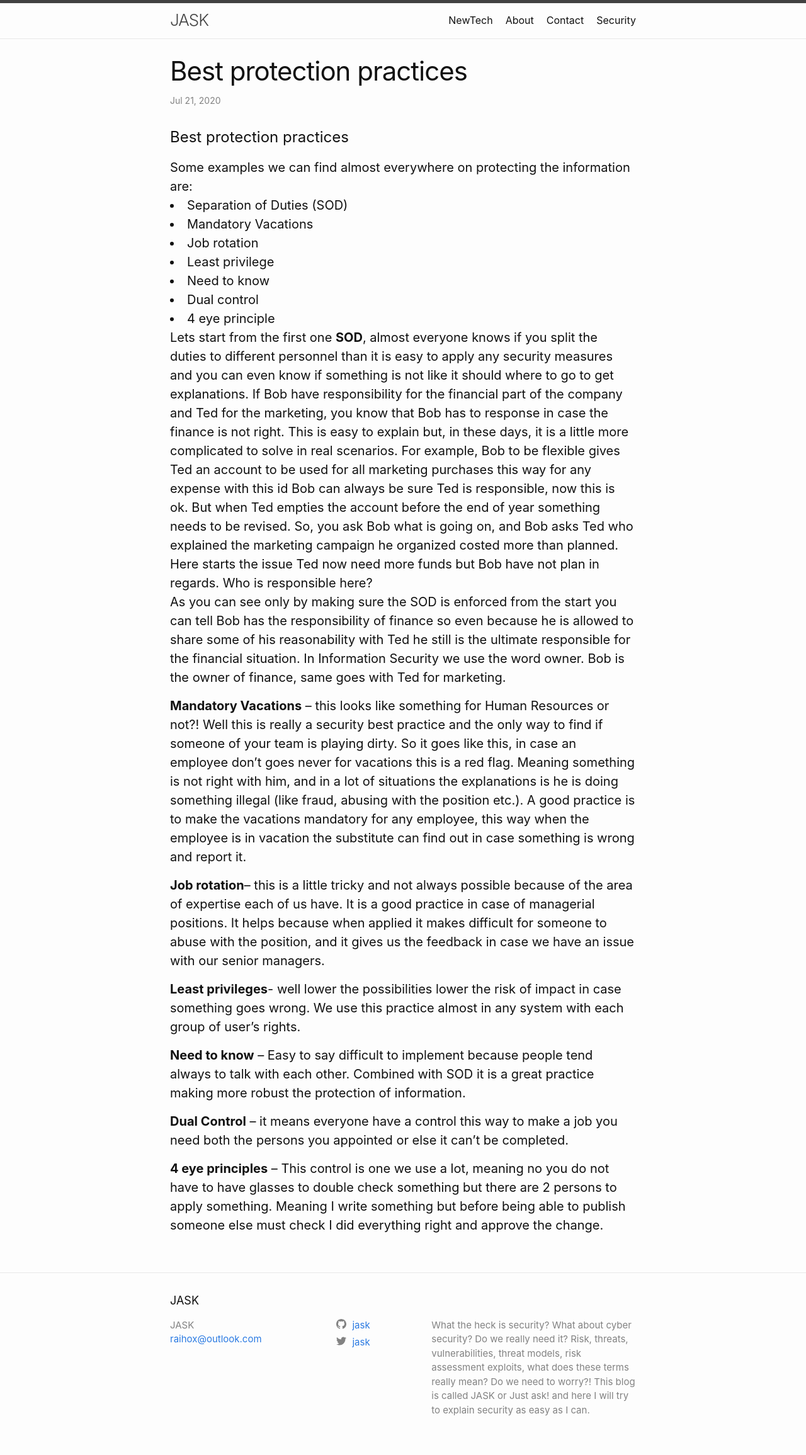
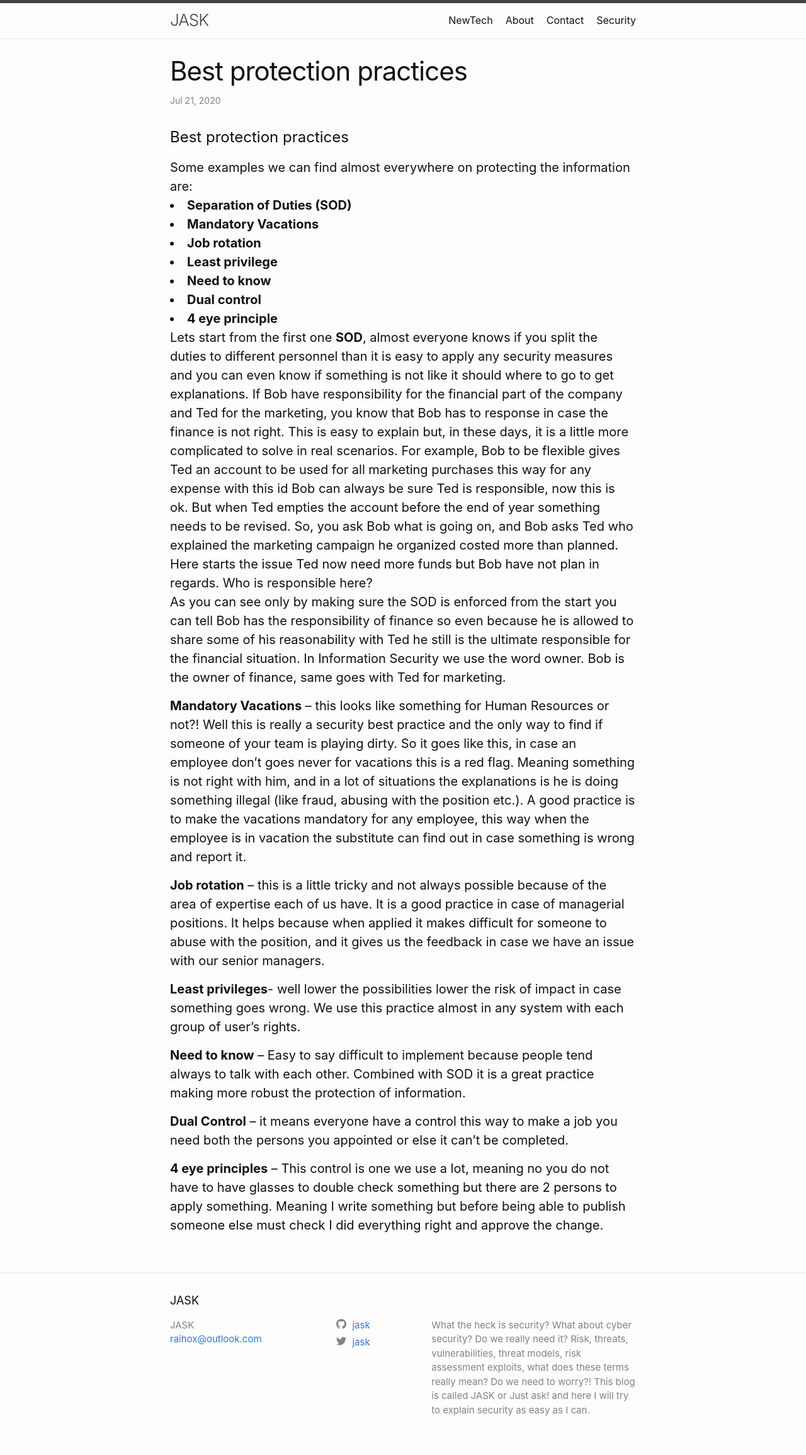
Before and after one commit to rainerhox/jask, a Jekyll site: the page built from _posts/2020-07-21-Best-protection-practices.markdown, in a window 1280 px wide. Shown: the whole page at 63% size. Built offline with Jekyll 4.4.1, drawn with Linux system fonts in a browser that asks for light colours.

```diff
--- a/_posts/2020-07-21-Best-protection-practices.markdown
+++ b/_posts/2020-07-21-Best-protection-practices.markdown
@@ -7,19 +7,19 @@ categories: security
 <h1>Best protection practices</h1>
 <h4>
 Some examples we can find almost everywhere on protecting the information are:
-<li>Separation of Duties (SOD)</li>
-<li>Mandatory Vacations</li>
-<li>Job rotation</li>
-<li>Least privilege</li>
-<li>Need to know</li>
-<li>Dual control</li>
-<li>4 eye principle</li>
+<li><B>Separation of Duties (SOD)</B></li>
+<li><B>Mandatory Vacations</B></li>
+<li><B>Job rotation</B></li>
+<li><B>Least privilege</B></li>
+<li><B>Need to know</B></li>
+<li><B>Dual control</B></li>
+<li><B>4 eye principle</B></li>
 <p>Lets start from the first one <B>SOD</B>, almost everyone knows if you split the duties to different personnel than it is easy to apply any security measures and you can even know if something is not like it should where to go to get explanations. If Bob have responsibility for the financial part of the company and Ted for the marketing, you know that Bob has to response in case the finance is not right. This is easy to explain but, in these days, it is a little more complicated to solve in real scenarios. For example, Bob to be flexible gives Ted an account to be used for all marketing purchases this way for any expense with this id Bob can always be sure Ted is responsible, now this is ok. But when Ted empties the account before the end of year something needs to be revised. So, you ask Bob what is going on, and Bob asks Ted who explained the marketing campaign he organized costed more than planned. Here starts the issue Ted now need more funds but Bob have not plan in regards. Who is responsible here?
 <BR>As you can see only by making sure the SOD is enforced from the start you can tell Bob has the responsibility of finance so even because he is allowed to share some of his reasonability with Ted he still is the ultimate responsible for the financial situation. In Information Security we use the word owner. Bob is the owner of finance, same goes with Ted for marketing.</p>
 <p>
 <B>Mandatory Vacations</B> – this looks like something for Human Resources or not?! Well this is really a security best practice and the only way to find if someone of your team is playing dirty. So it goes like this, in case an employee don’t goes never for vacations this is a red flag. Meaning something is not right with him, and in a lot of situations the explanations is he is doing something illegal (like fraud, abusing with the position etc.). A good practice is to make the vacations mandatory for any employee, this way when the employee is in vacation the substitute can find out in case something is wrong and report it.
 </p><p>
-<B>Job rotation</B>– this is a little tricky and not always possible because of the area of expertise each of us have. It is a good practice in case of managerial positions. It helps because when applied it makes difficult for someone to abuse with the position, and it gives us the feedback in case we have an issue with our senior managers.
+<B>Job rotation</B> – this is a little tricky and not always possible because of the area of expertise each of us have. It is a good practice in case of managerial positions. It helps because when applied it makes difficult for someone to abuse with the position, and it gives us the feedback in case we have an issue with our senior managers.
 </p><p>
 <B>Least privileges</B>- well lower the possibilities lower the risk of impact in case something goes wrong. We use this practice almost in any system with each group of user’s rights.</p><p>
 <B>Need to know</B> – Easy to say difficult to implement because people tend always to talk with each other. Combined with SOD it is a great practice making more robust the protection of information.</p>
```
